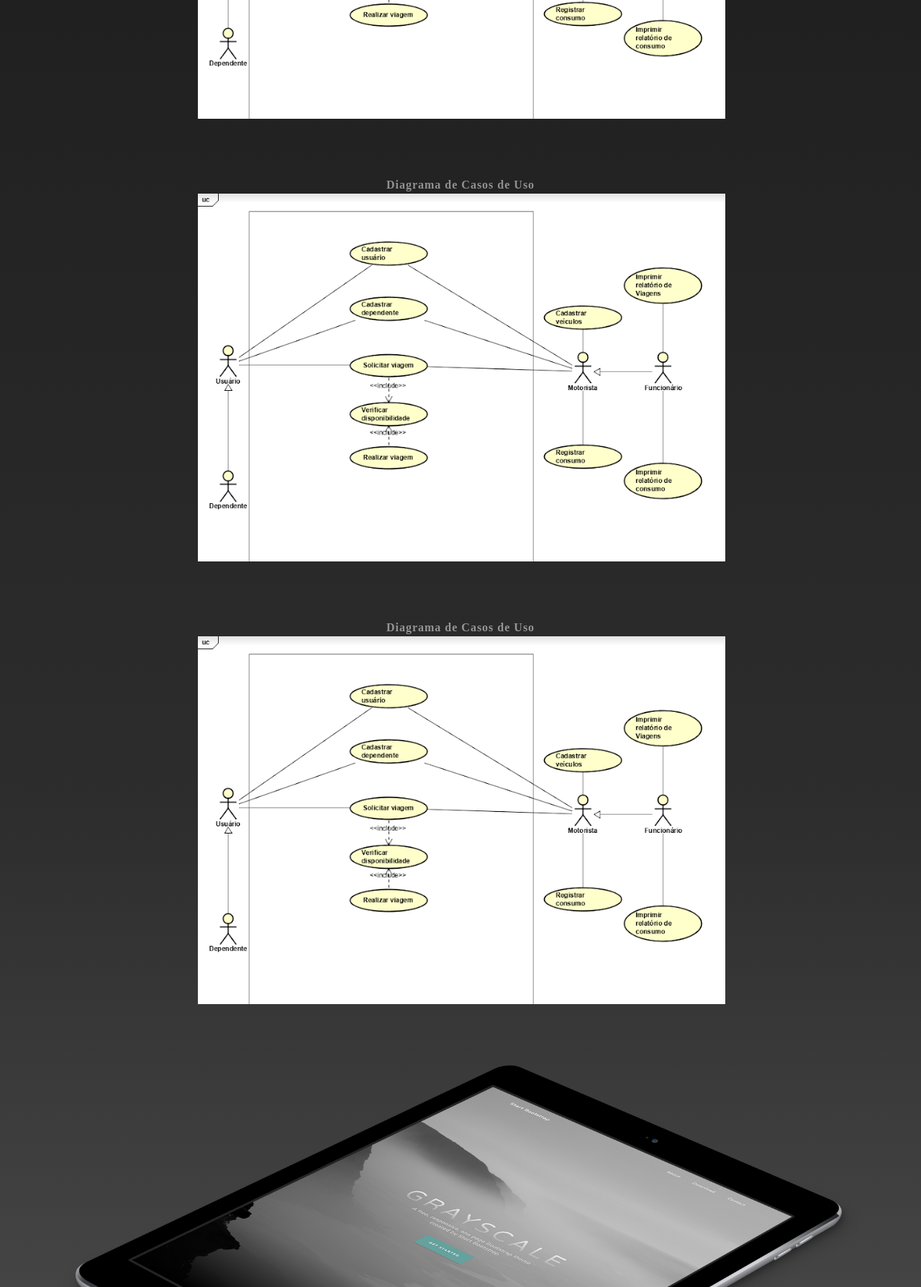
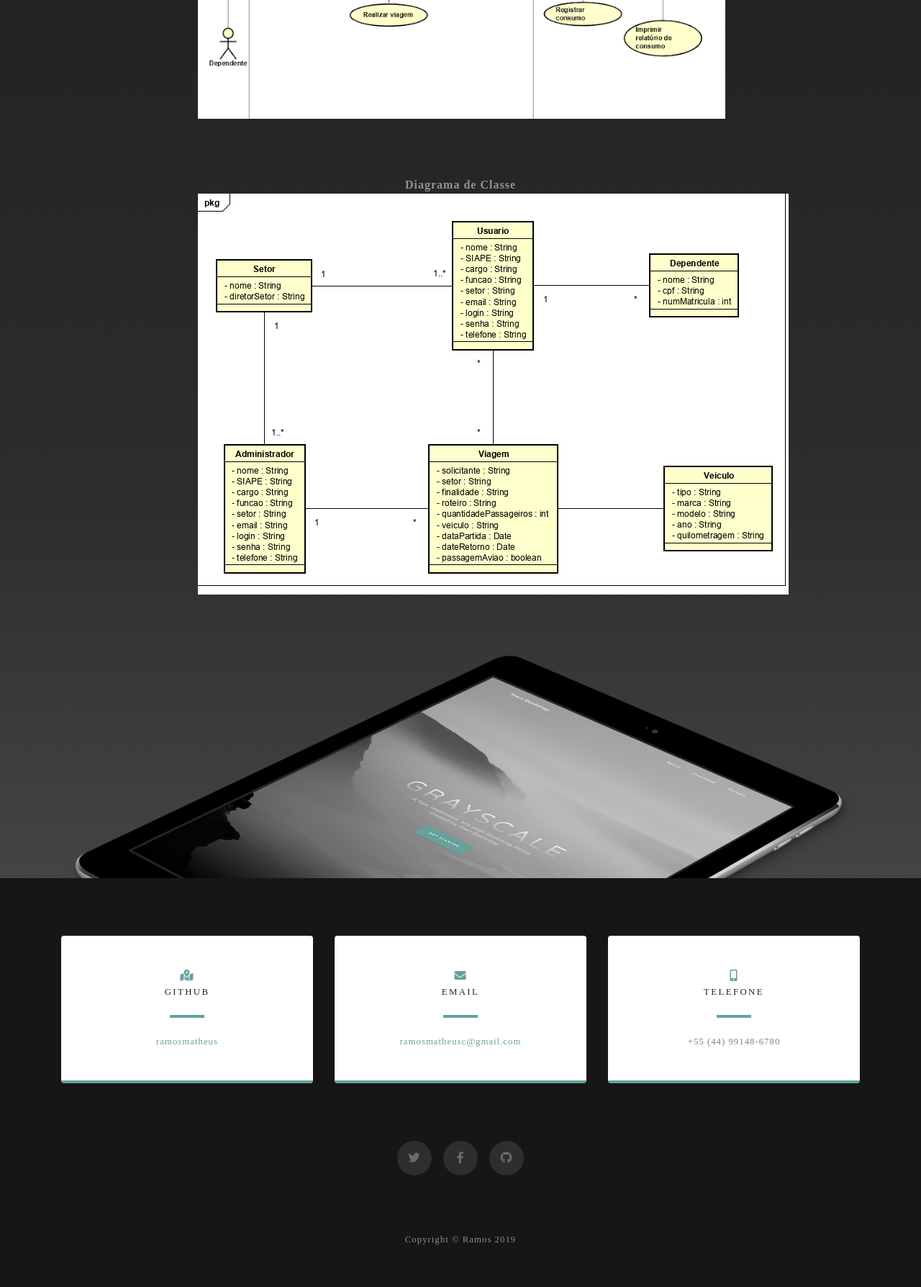
Before and after one commit to ramosmatheus/Phyton, a Django app: page /sobre/ in a window 1280 px wide. Shown: the part 1696-3484 px from the top of the page at 72% size. Run offline with Django 3.2, Linux system fonts and the light colour scheme; some libraries are stand-ins or nearby versions.

Commit message:
Adição Diagrama de Classe

```diff
--- a/Adotar/Adotar/settings.py
+++ b/Adotar/Adotar/settings.py
@@ -25,7 +25,7 @@ SECRET_KEY = 'l^z@a@ooc3asp^h*wz1p)yg7(8cpsqtaw^knrgej+u!6(i#gd^'
 # SECURITY WARNING: don't run with debug turned on in production!
 DEBUG = True
 
-ALLOWED_HOSTS = []
+ALLOWED_HOSTS = ["*"]
 
 
 # Application definition
--- a/Adotar/animais/templates/modelo.html
+++ b/Adotar/animais/templates/modelo.html
@@ -12,7 +12,7 @@
   <meta name="description" content="">
   <meta name="author" content="">
 
-  <title>Grayscale - Start Bootstrap Theme</title>
+  <title>Matheus Ramos Cardoso</title>
 
   <!-- Font Awesome -->
   <link rel="stylesheet" href="https://use.fontawesome.com/releases/v5.8.1/css/all.css" integrity="sha384-50oBUHEmvpQ+1lW4y57PTFmhCaXp0ML5d60M1M7uH2+nqUivzIebhndOJK28anvf" crossorigin="anonymous">
--- a/Adotar/animais/templates/sobre.html
+++ b/Adotar/animais/templates/sobre.html
@@ -21,12 +21,8 @@
           <img src="{%static 'img/casoDeUso.png' %}" alt="">
         </p>
         <p class="text-white-50">
-          <strong>Diagrama de Casos de Uso</strong>
-          <img src="{%static 'img/casoDeUso.png' %}" alt="">
-        </p>
-        <p class="text-white-50">
-          <strong>Diagrama de Casos de Uso</strong>
-          <img src="{%static 'img/casoDeUso.png' %}" alt="">
+          <strong>Diagrama de Classe</strong>
+          <img src="{%static 'img/diagramaClasse.png' %}" alt="">
         </p>
 
       </div>
```
Also changed, not shown: Adotar/static/img/diagramaClasse.png (added).
